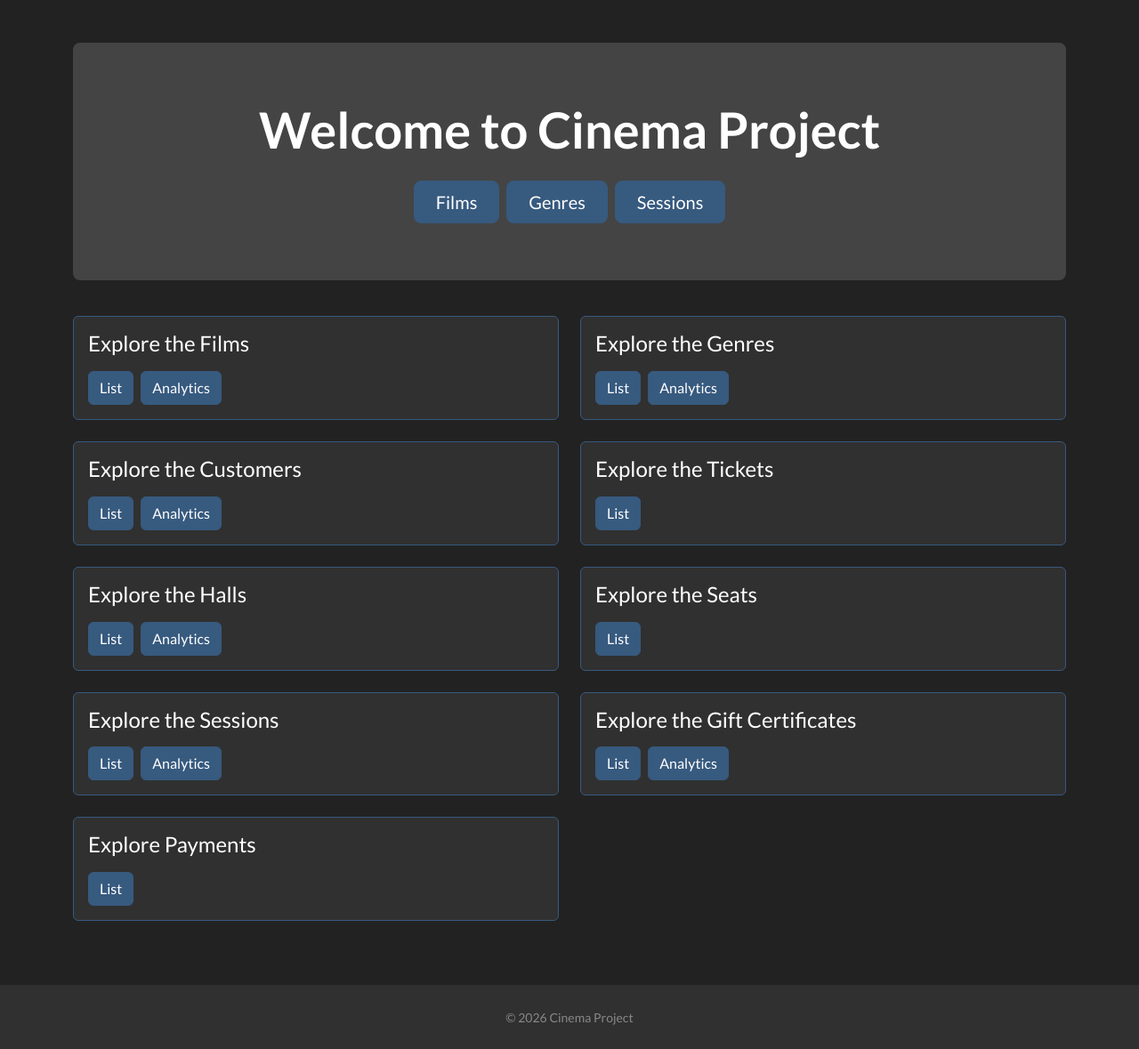
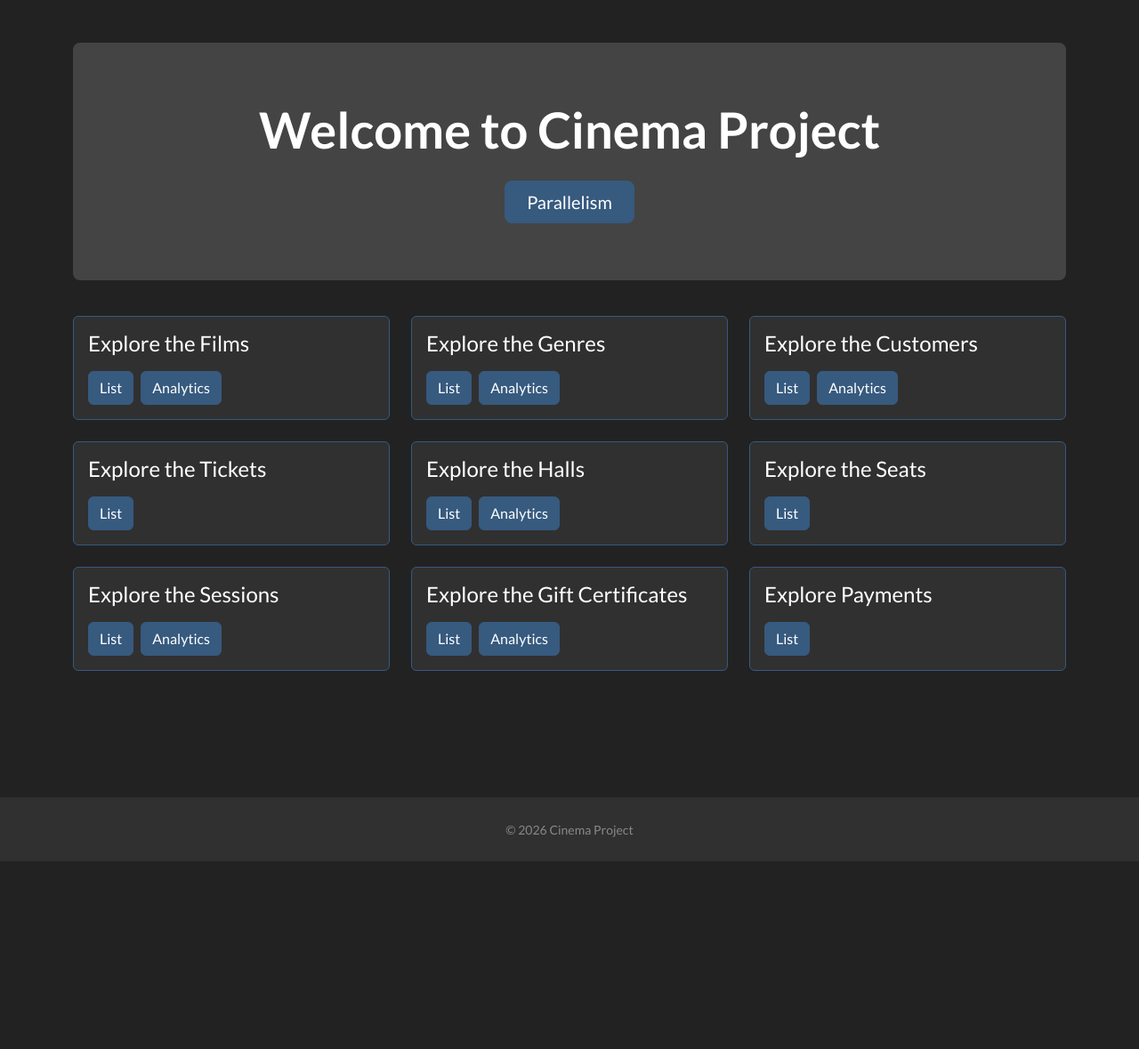
Before and after one commit to olesiakostak/cinema-project, a Django app: template webapp/templates/webapp/home.html in a window 1280 px wide. Shown: the part 72-1251 px from the top of the page at 89% size. After the commit the page ends 1040 px from the top, so only its background shows below. Run offline with Django 3.2, Linux system fonts and the light colour scheme; the template is opened without the code that fills it, so the values that code supplies are empty; some libraries are stand-ins or nearby versions.

Commit message:
Site for parallelism updated

```diff
--- a/webapp/bechmarks.py
+++ b/webapp/bechmarks.py
@@ -28,7 +28,7 @@ def benchmark_execution(n_requests, max_workers, mode="thread"):
 
 
 def run_experiment_with_workers(n_requests=50):
-    worker_options = [1, 2, 4, 8]
+    worker_options = [1, 5, 10, 15, 20]
     results = []
 
     for w in worker_options:
@@ -43,7 +43,7 @@ def run_experiment_with_workers(n_requests=50):
 
 
 def run_experiment_with_requests(workers=4):
-    request_counts = [10, 50, 100, 200, 400]
+    request_counts = [10, 50, 100, 200, 400, 600, 800]
 
     results = []
 
--- a/webapp/templates/webapp/home.html
+++ b/webapp/templates/webapp/home.html
@@ -9,14 +9,8 @@
             <div class="container-fluid py-3">
                 <h1 class="display-4 fw-bold">Welcome to Cinema Project</h1>
                 <div class="d-grid gap-2 d-sm-flex justify-content-sm-center mt-4">
-                    <a class="btn btn-primary btn-lg px-4 gap-3" href="{% url 'webapp:film-list' %}" role="button">
-                        Films
-                    </a>
-                    <a class="btn btn-primary btn-lg px-4" href="{% url 'webapp:genre-list' %}" role="button">
-                        Genres
-                    </a>
-                    <a class="btn btn-primary btn-lg px-4" href="{% url 'webapp:session-list' %}" role="button">
-                        Sessions
+                    <a class="btn btn-primary btn-lg px-4 gap-3" href="{% url 'webapp:benchmark' %}" role="button">
+                        Parallelism
                     </a>
                 </div>
             </div>
@@ -25,7 +19,7 @@
 </div>
 
 <div class="row align-items-md-stretch mt-3">
-    <div class="col-md-6 mb-4">
+    <div class="col-md-4 mb-4">
         <div class="card border-primary h-200">
             <div class="card-body">
                 <h4 class="card-title">Explore the Films</h4>
@@ -36,7 +30,7 @@
             </div>
         </div>
     </div>
-    <div class="col-md-6 mb-4">
+    <div class="col-md-4 mb-4">
         <div class="card border-primary h-200">
             <div class="card-body">
                 <h4 class="card-title">Explore the Genres</h4>
@@ -47,7 +41,7 @@
             </div>
         </div>
     </div>
-    <div class="col-md-6 mb-4">
+    <div class="col-md-4 mb-4">
         <div class="card border-primary h-200">
             <div class="card-body">
                 <h4 class="card-title">Explore the Customers</h4>
@@ -58,7 +52,7 @@
             </div>
         </div>
     </div>
-    <div class="col-md-6 mb-4">
+    <div class="col-md-4 mb-4">
         <div class="card border-primary h-200">
             <div class="card-body">
                 <h4 class="card-title">Explore the Tickets</h4>
@@ -68,7 +62,7 @@
             </div>
         </div>
     </div>
-    <div class="col-md-6 mb-4">
+    <div class="col-md-4 mb-4">
         <div class="card border-primary h-200">
             <div class="card-body">
                 <h4 class="card-title">Explore the Halls</h4>
@@ -79,7 +73,7 @@
             </div>
         </div>
     </div>
-    <div class="col-md-6 mb-4">
+    <div class="col-md-4 mb-4">
         <div class="card border-primary h-200">
             <div class="card-body">
                 <h4 class="card-title">Explore the Seats</h4>
@@ -89,7 +83,7 @@
             </div>
         </div>
     </div>
-    <div class="col-md-6 mb-4">
+    <div class="col-md-4 mb-4">
         <div class="card border-primary h-200">
             <div class="card-body">
                 <h4 class="card-title">Explore the Sessions</h4>
@@ -100,7 +94,7 @@
             </div>
         </div>
     </div>
-    <div class="col-md-6 mb-4">
+    <div class="col-md-4 mb-4">
         <div class="card border-primary h-200">
             <div class="card-body">
                 <h4 class="card-title">Explore the Gift Certificates</h4>
@@ -111,7 +105,7 @@
             </div>
         </div>
     </div>
-    <div class="col-md-6 mb-4">
+    <div class="col-md-4 mb-4">
         <div class="card border-primary h-200">
             <div class="card-body">
                 <h4 class="card-title">Explore Payments</h4>
```
Also changed, not shown: webapp/templates/webapp/analytics.html (+24 -25 lines).
